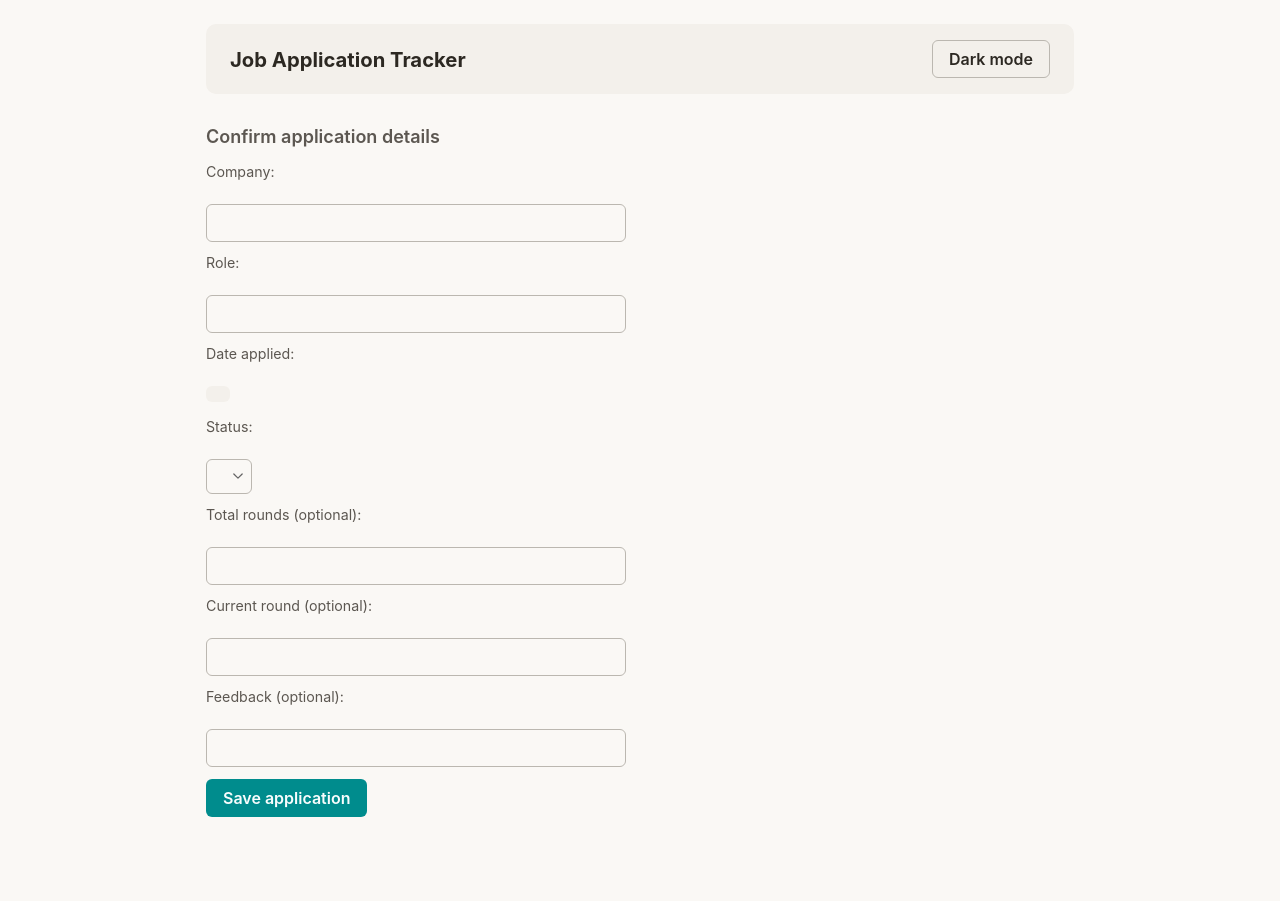
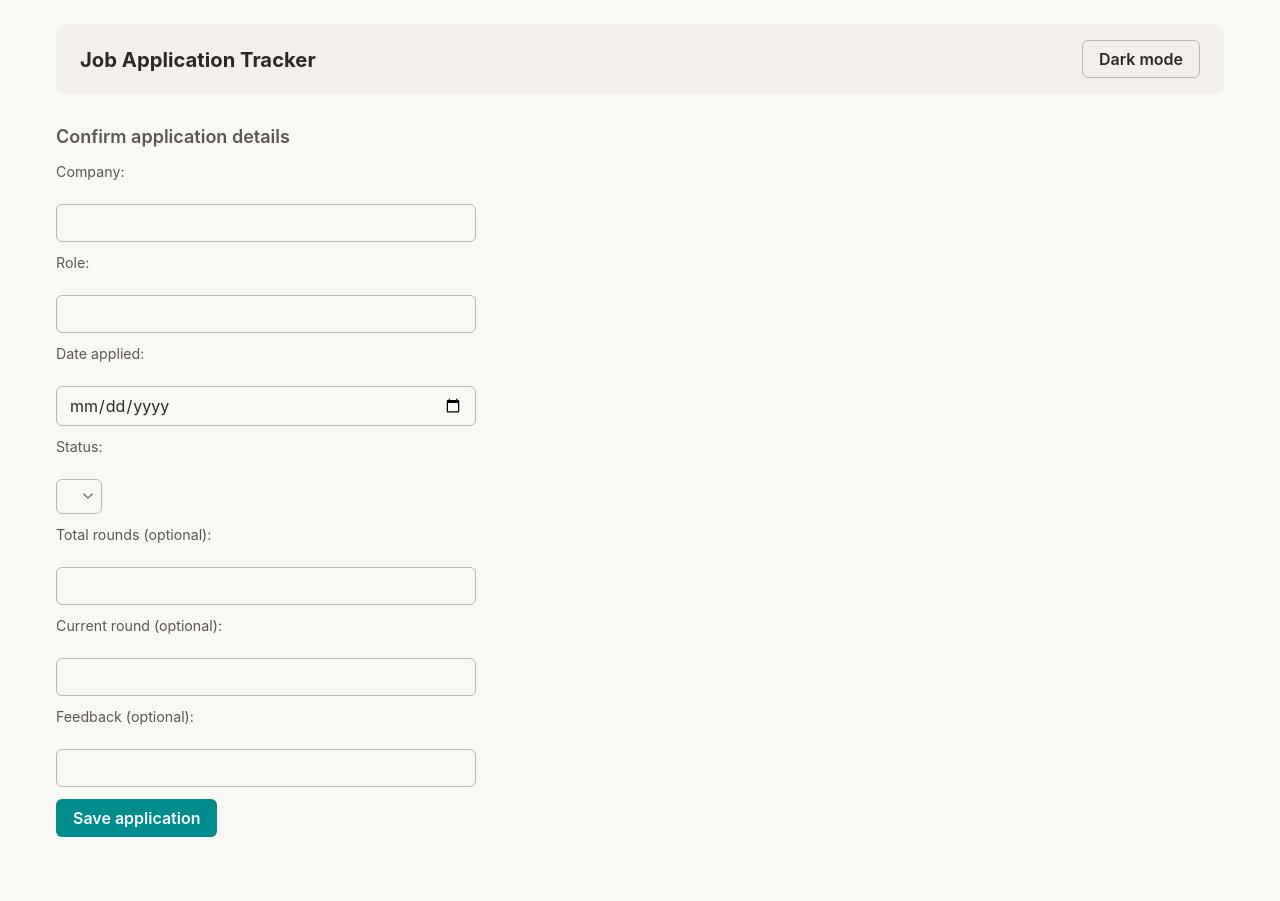
Before and after one commit to KavishBhatia/job-application-tracker, a FastAPI app: template src/templates/confirm_add.html in a window 1280 px wide. Before the commit the page ends 817 px from the top, so only its background shows below. Run offline with FastAPI, Linux system fonts and the light colour scheme; the template is opened without the code that fills it, so the values that code supplies are empty.

Commit message:
resized the application width

```diff
--- a/src/db.py
+++ b/src/db.py
@@ -95,12 +95,13 @@ def create_application(
     total_rounds: Optional[int] = None,
     current_round: Optional[int] = None,
     feedback: Optional[str] = None,
+    date_applied: Optional[str] = None,
 ) -> int:
-    today = datetime.date.today().isoformat()
+    date_applied = date_applied or datetime.date.today().isoformat()
     return _insert(
         company=company,
         role=role,
-        date_applied=today,
+        date_applied=date_applied,
         status=status,
         job_post_url=job_post_url,
         source_text=source_text,
@@ -113,7 +114,22 @@ def create_application(
 def list_applications() -> list[dict]:
     conn = get_connection()
     try:
-        rows = conn.execute("SELECT * FROM applications ORDER BY id").fetchall()
+        rows = conn.execute(
+            """
+            SELECT * FROM applications
+            ORDER BY
+                CASE status
+                    WHEN 'Interviewing' THEN 1
+                    WHEN 'Applied' THEN 2
+                    WHEN 'Rejected' THEN 3
+                    WHEN 'Offer' THEN 4
+                    WHEN 'Withdrawn' THEN 5
+                    ELSE 6
+                END,
+                date_applied DESC,
+                id DESC
+            """
+        ).fetchall()
         return [dict(row) for row in rows]
     finally:
         conn.close()
--- a/src/routes/applications.py
+++ b/src/routes/applications.py
@@ -81,6 +81,7 @@ def create_application(
     total_rounds: str = Form(""),
     current_round: str = Form(""),
     feedback: str = Form(""),
+    date_applied: str = Form(""),
 ):
     db.create_application(
         company=company.strip(),
@@ -91,6 +92,7 @@ def create_application(
         total_rounds=parse_optional_int(total_rounds),
         current_round=parse_optional_int(current_round),
         feedback=feedback.strip() or None,
+        date_applied=date_applied.strip() or None,
     )
     return RedirectResponse(url="/", status_code=303)
 
--- a/src/static/style.css
+++ b/src/static/style.css
@@ -174,7 +174,7 @@
 body {
     font-family: -apple-system, BlinkMacSystemFont, "Segoe UI", system-ui, sans-serif;
     font-size: var(--fs-base);
-    max-width: 900px;
+    max-width: 1200px;
     margin: 0 auto;
     padding: 0 var(--space-4) var(--space-7);
     background: var(--bg-page);
@@ -284,7 +284,8 @@ button[type="submit"]:disabled {
 input[type="text"],
 input[type="url"],
 input[type="file"],
-input[type="number"] {
+input[type="number"],
+input[type="date"] {
     font-family: inherit;
     font-size: var(--fs-base);
     color: var(--text-primary);
@@ -297,24 +298,34 @@ input[type="number"] {
     max-width: 420px;
 }
 
-.details-form {
-    display: flex;
-    flex-wrap: wrap;
-    align-items: center;
-    gap: var(--space-2);
+/* Plain integer input, no spinner arrows */
+input[type="number"]::-webkit-outer-spin-button,
+input[type="number"]::-webkit-inner-spin-button {
+    -webkit-appearance: none;
     margin: 0;
 }
 
-.details-form input[type="number"] {
+input[type="number"] {
+    -moz-appearance: textfield;
+    appearance: textfield;
+}
+
+td input[type="number"] {
     width: 70px;
     max-width: 70px;
     margin-bottom: 0;
 }
 
-.details-form input[type="text"] {
-    width: 140px;
-    max-width: 140px;
+td input[type="text"] {
+    width: 220px;
+    max-width: 220px;
     margin-bottom: 0;
+}
+
+.feedback-cell {
+    display: flex;
+    align-items: center;
+    gap: var(--space-2);
 }
 
 input[type="text"]::placeholder,
@@ -330,18 +341,6 @@ a:focus-visible {
     outline: none;
     border-color: var(--accent);
     box-shadow: 0 0 0 3px var(--accent-focus-ring);
-}
-
-/* ===== Static (read-only) field ===== */
-
-.field-static {
-    display: inline-block;
-    font-size: var(--fs-base);
-    color: var(--text-secondary);
-    background: var(--bg-panel);
-    border-radius: var(--radius-control);
-    padding: var(--space-2) var(--space-3);
-    margin-bottom: var(--space-3);
 }
 
 /* ===== Select / status dropdown ===== */
@@ -425,6 +424,7 @@ thead {
 
 th, td {
     text-align: left;
+    vertical-align: middle;
     padding: var(--space-3);
     font-size: var(--fs-sm);
 }
--- a/src/templates/confirm_add.html
+++ b/src/templates/confirm_add.html
@@ -14,8 +14,8 @@
         <label for="role">Role:</label><br>
         <input type="text" id="role" name="role" value="{{ role }}" required><br>
 
-        <label>Date applied:</label><br>
-        <span class="field-static">{{ today }}</span><br>
+        <label for="date_applied">Date applied:</label><br>
+        <input type="date" id="date_applied" name="date_applied" value="{{ today }}" required><br>
 
         <label for="status">Status:</label><br>
         <select id="status" name="status" data-status="{{ default_status }}" onchange="this.dataset.status = this.value">
```
Also changed, not shown: src/templates/index.html (+14 -7 lines), tests/integration/test_routes_applications.py (+29 -0 lines), tests/unit/test_db.py (+45 -4 lines).
